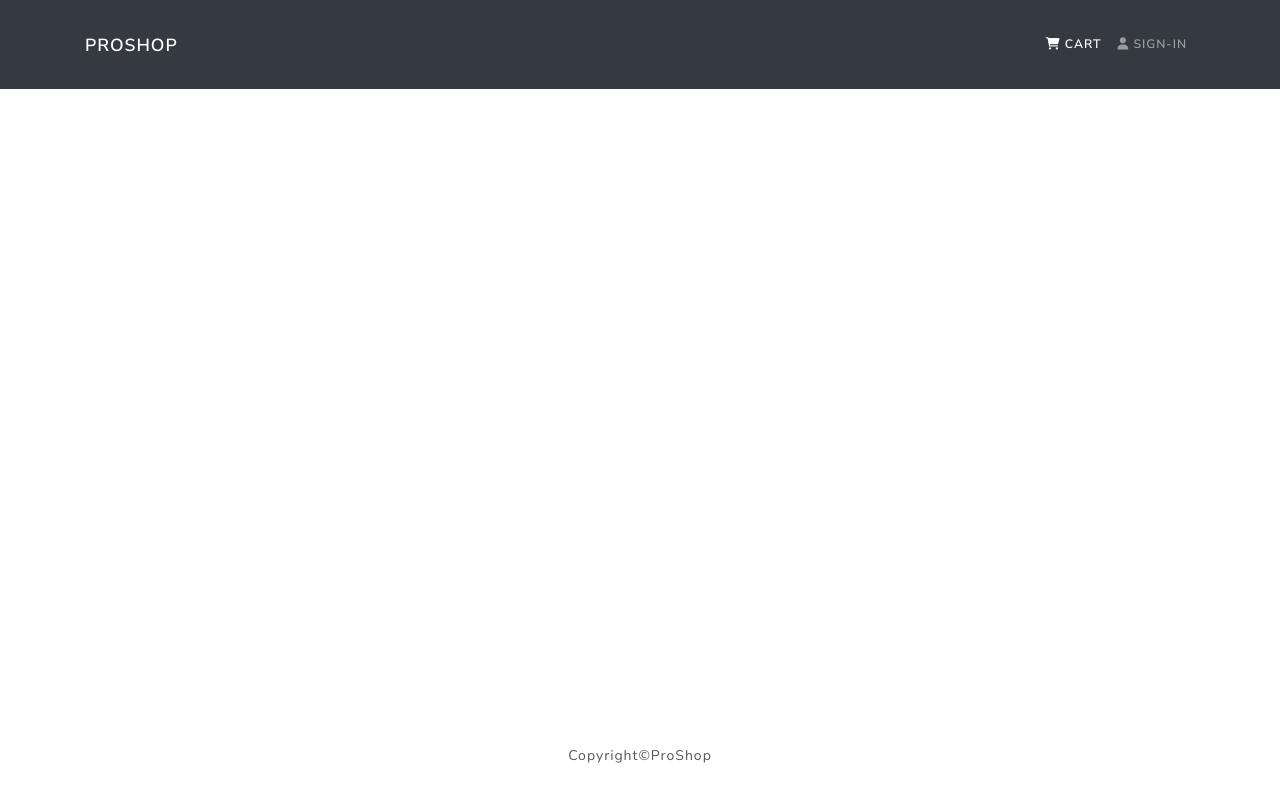
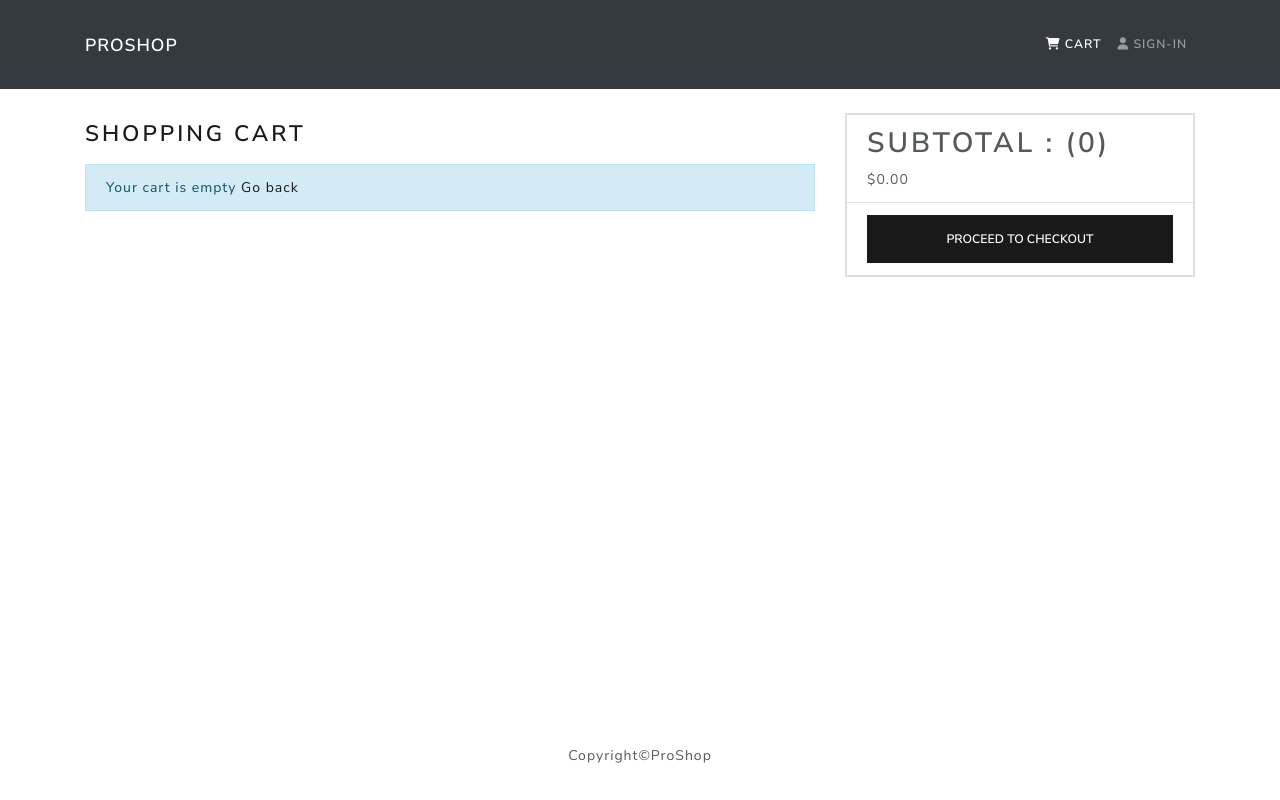
Before and after one commit to cperdiansyah/proshop, a React (Create React App) app in the folder frontend/: page /cart in a window 1280 px wide. Built offline with nearby package versions, Linux system fonts and the light colour scheme.

Commit message:
feat: add cart system

```diff
--- a/frontend/src/App.js
+++ b/frontend/src/App.js
@@ -7,6 +7,7 @@
 
 import HomeScreens from './screens/HomeScreens';
 import ProductScreen from './screens/ProductScreen';
+import CartScreen from './screens/CartScreen';
 
 function App() {
   return (
@@ -17,6 +18,8 @@
           <Routes>
             <Route path='/' element={<HomeScreens />} />
             <Route path='/product/:id' element={<ProductScreen />} />
+            <Route path='/cart' element={<CartScreen />} />
+            <Route path='/cart/:id' element={<CartScreen />} />
           </Routes>
         </Container>
       </main>
--- /dev/null
+++ b/frontend/src/actions/cartActions.js
@@ -0,0 +1,29 @@
+import axios from 'axios';
+import { CART_ADD_ITEM, CART_REMOVE_ITEM } from '../constants/cartConstant';
+
+export const addToCart = (id, qty) => async (dispatch, getState) => {
+  const { data } = await axios.get(`/api/products/${id}`);
+
+  dispatch({
+    type: CART_ADD_ITEM,
+    payload: {
+      product: data._id,
+      name: data.name,
+      image: data.image,
+      price: data.price,
+      countInStock: data.countInStock,
+      qty,
+    },
+  });
+
+  localStorage.setItem('cartItems', JSON.stringify(getState().cart.cartItems));
+};
+
+export const removeFormCart = (id) => (dispatch, getState) => {
+  dispatch({
+    type: CART_REMOVE_ITEM,
+    payload: id,
+  });
+
+  localStorage.setItem('cartItems', JSON.stringify(getState().cart.cartItems));
+};
--- /dev/null
+++ b/frontend/src/constants/cartConstant.js
@@ -0,0 +1,2 @@
+export const CART_ADD_ITEM = 'CART_ADD_ITEM';
+export const CART_REMOVE_ITEM = 'CART_REMOVE_ITEM';
--- a/frontend/src/index.css
+++ b/frontend/src/index.css
@@ -8,3 +8,12 @@
 .rating span {
   margin: 0.1rem;
 }
+
+h1 {
+  font-size: 1.8rem;
+  padding: 1rem 0;
+}
+h1 {
+  font-size: 1.4rem;
+  padding: 0.5rem 0;
+}
--- /dev/null
+++ b/frontend/src/reducers/cartReducers.js
@@ -0,0 +1,31 @@
+import { CART_ADD_ITEM, CART_REMOVE_ITEM } from '../constants/cartConstant';
+
+export const cartReducer = (state = [], action) => {
+  switch (action.type) {
+    case CART_ADD_ITEM:
+      const item = action.payload;
+
+      const existItem = state.cartItems.find((x) => x.product === item.product);
+      if (existItem) {
+        return {
+          ...state,
+          cartItems: state.cartItems.map((x) =>
+            x.product === existItem.product ? item : x
+          ),
+        };
+      } else {
+        return {
+          ...state,
+          cartItems: [...state.cartItems, item],
+        };
+      }
+
+    case CART_REMOVE_ITEM:
+      return {
+        ...state,
+        cartItems: state.cartItems.filter((x) => x.product !== action.payload),
+      };
+    default:
+      return state;
+  }
+};
--- /dev/null
+++ b/frontend/src/screens/CartScreen.js
@@ -0,0 +1,130 @@
+import React, { useEffect } from 'react';
+import { useSelector, useDispatch } from 'react-redux';
+import { Link, useParams, useLocation, useNavigate } from 'react-router-dom';
+import {
+  Row,
+  Col,
+  ListGroup,
+  Image,
+  Form,
+  Button,
+  Card,
+} from 'react-bootstrap';
+
+import Message from '../Components/Message';
+import Loader from '../Components/Loader';
+
+import { addToCart, removeFormCart } from '../actions/cartActions';
+
+const CartScreen = () => {
+  const params = useParams();
+  const location = useLocation();
+  const dispatch = useDispatch();
+  const navigate = useNavigate();
+
+  const cart = useSelector((state) => state.cart);
+  const { cartItems } = cart;
+
+  const productId = params.id;
+  const qty = location.search ? Number(location.search.split('=')[1]) : 1;
+
+  useEffect(() => {
+    if (productId) {
+      dispatch(addToCart(productId, qty));
+    }
+  }, [dispatch, productId, qty]);
+
+  const removeFormCartHandler = (id) => {
+    // console.log('remove');
+    dispatch(removeFormCart(id));
+  };
+
+  const checkoutHandler = () => {
+    // console.log('checkout');
+    navigate(`/login?redirect=shipping`);
+  };
+
+  return (
+    <Row>
+      <Col md={8}>
+        <h1>Shopping Cart</h1>
+        {cartItems.length === 0 ? (
+          <Message>
+            {' '}
+            Your cart is empty <Link to='/'>Go back</Link>
+          </Message>
+        ) : (
+          <ListGroup variant='flush'>
+            {cartItems.map((item, index) => (
+              <ListGroup.Item key={index}>
+                <Row>
+                  <Col md={2}>
+                    <Image src={item.image} alt={item.name} fluid rounded />
+                  </Col>
+                  <Col md={3}>
+                    <Link to={`/product/${item.product}`}>{item.name}</Link>
+                  </Col>
+                  <Col md={2}>${item.price}</Col>
+                  <Col md={2}>
+                    <Form.Control
+                      as='select'
+                      value={item.qty}
+                      onChange={(e) =>
+                        dispatch(
+                          addToCart(item.product, Number(e.target.value))
+                        )
+                      }
+                    >
+                      {[...Array(item.countInStock).keys()].map((x) => (
+                        <option key={x + 1} value={x + 1}>
+                          {x + 1}
+                        </option>
+                      ))}
+                    </Form.Control>
+                  </Col>
+                  <Col md={2}>
+                    <Button
+                      type='button'
+                      variant='light'
+                      onClick={(e) => removeFormCartHandler(item.product)}
+                    >
+                      <i className='fas fa-trash'></i>
+                    </Button>
+                  </Col>
+                </Row>
+              </ListGroup.Item>
+            ))}
+          </ListGroup>
+        )}
+      </Col>
+      <Col md={4}>
+        <Card>
+          <ListGroup>
+            <ListGroup.Item variant='flush'>
+              <h2>
+                Subtotal : ({cartItems.reduce((acc, item) => acc + item.qty, 0)}
+                )
+              </h2>
+              $
+              {cartItems
+                .reduce((acc, item) => acc + item.qty * item.price, 0)
+                .toFixed(2)}
+            </ListGroup.Item>
+            <ListGroup.Item>
+              <Button
+                type='button'
+                className='btn-block'
+                disabled={cartItems === 0}
+                onClick={checkoutHandler}
+              >
+                Proceed To Checkout
+              </Button>
+            </ListGroup.Item>
+          </ListGroup>
+        </Card>
+      </Col>
+    </Row>
+  );
+};
+
+export default CartScreen;
--- a/frontend/src/screens/HomeScreens.js
+++ b/frontend/src/screens/HomeScreens.js
@@ -30,7 +30,7 @@
       ) : (
         <Row>
           {products.map((product) => (
-            <Col sm={12} md={6} lg={4} key={product._id}>
+            <Col sm={12} md={6} lg={3} key={product._id}>
               <Product product={product} />
             </Col>
           ))}
--- a/frontend/src/screens/ProductScreen.js
+++ b/frontend/src/screens/ProductScreen.js
@@ -1,6 +1,14 @@
-import React, { useEffect } from 'react';
-import { Link, useParams } from 'react-router-dom';
-import { Row, Col, Image, ListGroup, Card, Button } from 'react-bootstrap';
+import React, { useState, useEffect } from 'react';
+import { Link, useParams, useNavigate } from 'react-router-dom';
+import {
+  Row,
+  Col,
+  Image,
+  ListGroup,
+  Card,
+  Button,
+  Form,
+} from 'react-bootstrap';
 import { useSelector, useDispatch } from 'react-redux';
 
 import Rating from '../Components/Rating';
@@ -8,17 +16,23 @@
 import Loader from '../Components/Loader';
 import Message from '../Components/Message';
 
-const ProductScreen = ({ match }) => {
+const ProductScreen = () => {
+  const [qty, setQty] = useState(1);
+
   const dispatch = useDispatch();
   const params = useParams();
+  const navigate = useNavigate();
 
   const productDetails = useSelector((state) => state.productDetails);
   const { loading, product, error } = productDetails;
-  console.log(product);
 
   useEffect(() => {
     dispatch(listProductDetails(params.id));
   }, [dispatch, params.id]);
+
+  const addToCartHandler = () => {
+    navigate(`/cart/${params.id}?qty=${qty}`);
+  };
 
   return (
     <>
@@ -75,8 +89,30 @@
                   </Row>
                 </ListGroup.Item>
 
+                {product.countInStock > 0 && (
+                  <ListGroup.Item>
+                    <Row>
+                      <Col>Qty</Col>
+                      <Col>
+                        <Form.Control
+                          as='select'
+                          value={qty}
+                          onChange={(e) => setQty(e.target.value)}
+                        >
+                          {[...Array(product.countInStock).keys()].map((x) => (
+                            <option key={x + 1} value={x + 1}>
+                              {x + 1}
+                            </option>
+                          ))}
+                        </Form.Control>
+                      </Col>
+                    </Row>
+                  </ListGroup.Item>
+                )}
+
                 <ListGroup.Item>
                   <Button
+                    onClick={addToCartHandler}
                     className='btn-block'
                     type='button'
                     disabled={product.countInStock === 0}
--- a/frontend/src/store.js
+++ b/frontend/src/store.js
@@ -7,11 +7,21 @@
   productDetailsReducer,
 } from './reducers/productReducers.js';
 
+import { cartReducer } from './reducers/cartReducers.js';
+
 const reducer = combineReducers({
   productList: productListReducer,
   productDetails: productDetailsReducer,
+  cart: cartReducer,
 });
-const initialState = {};
+
+const cartItemFormStorage = localStorage.getItem('cartItems')
+  ? JSON.parse(localStorage.getItem('cartItems'))
+  : [];
+
+const initialState = {
+  cart: { cartItems: cartItemFormStorage },
+};
 const middleware = [thunk];
 
 const store = createStore(
```
